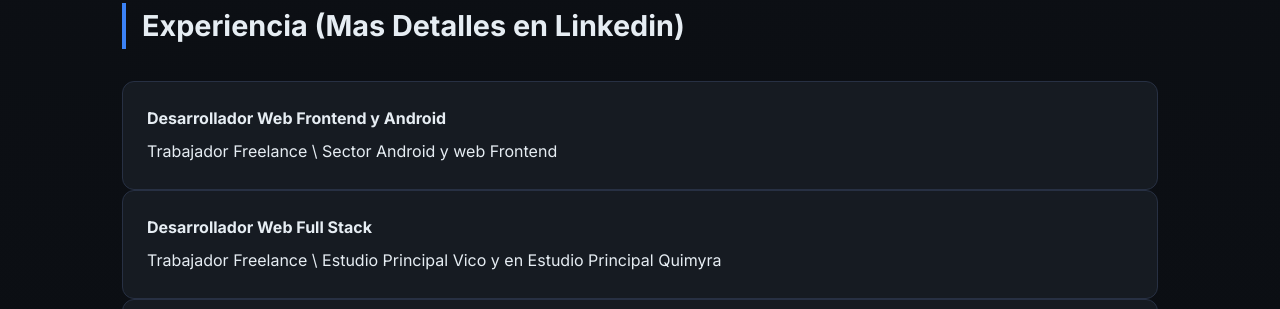
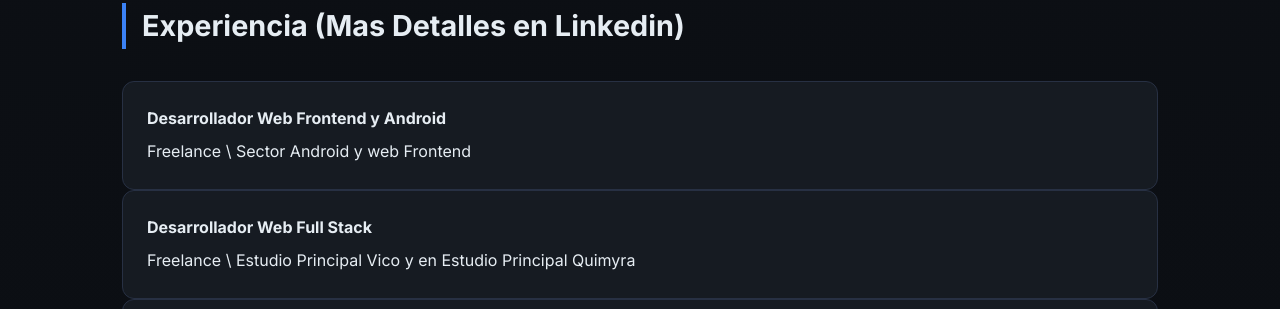
Before and after one commit to Zatts11/portafolio-personal-mdpv, a plain HTML site: page index.html in a window 1280 px wide. Shown: the part 3693-4002 px from the top of the page. Drawn offline with Linux system fonts and the light colour scheme.

Commit message:
Update index.html

```diff
--- a/index.html
+++ b/index.html
@@ -579,11 +579,11 @@ l.parentNode.insertBefore(s, l);
 
             <div class="card">
       <h4>Desarrollador Web Frontend y Android</h4>
-      <p> Trabajador Freelance \ Sector Android y web Frontend </p> </div>
+      <p> Freelance \ Sector Android y web Frontend </p> </div>
 
           <div class="card">
       <h4>Desarrollador Web Full Stack </h4>
-      <p> Trabajador Freelance \ Estudio Principal Vico y en Estudio Principal Quimyra </p> </div>
+      <p> Freelance \ Estudio Principal Vico y en Estudio Principal Quimyra </p> </div>
 
       <div class="card">
       <h4>Videojuego Primera persona </h4>
```
